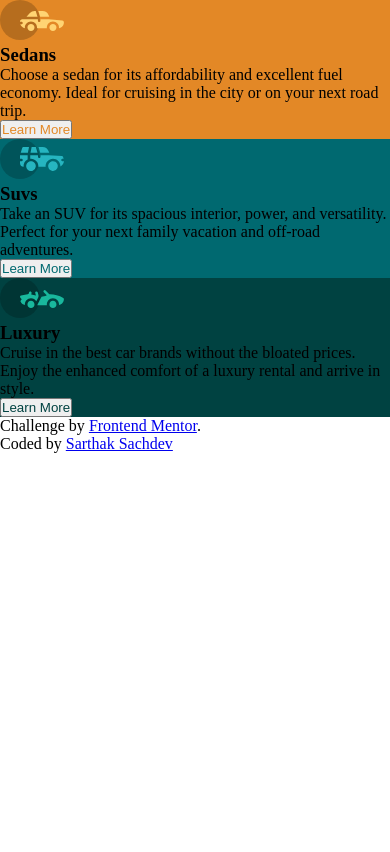
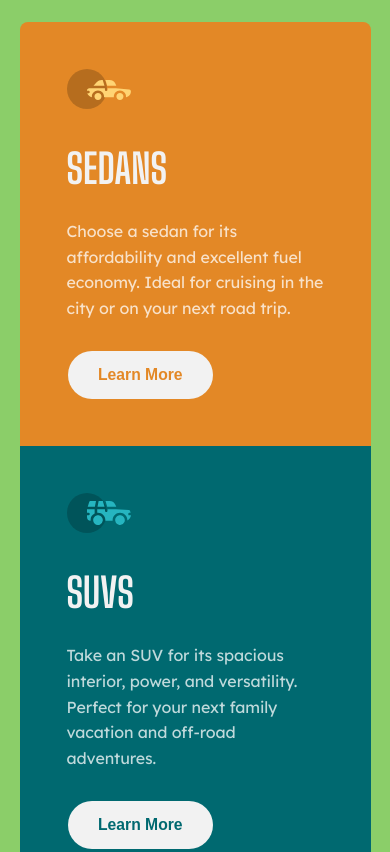
Before and after one commit to SartHak-0-Sach/Three-column-preview-card_frontend, a plain HTML site: page index.html in a window 390 px wide. Shown: the top 852 px of the page. Drawn offline with Linux system fonts and the light colour scheme.

Commit message:
Update style.css

```diff
--- a/style.css
+++ b/style.css
@@ -1,5 +1,188 @@
-*{
-    margin: 0;
-    padding: 0;
-    box-sizing: border-box;
+@import url('https://fonts.googleapis.com/css2?family=Big+Shoulders+Display:wght@700&family=Lexend+Deca&display=swap');
+
+:root {
+  /* Primary */
+  --bright-orange: hsl(31, 77%, 52%);
+  --dark-cyan: hsl(184, 100%, 22%);
+  --very-dark-cyan: hsl(179, 100%, 13%);
+  /* Neutral */
+  --transparent-white-paragraphs: hsla(0, 0%, 100%, 0.75);
+  --very-light-gray-background-headings-buttons: hsl(0, 0%, 95%);
+  --main-font-family: 'Lexend Deca', sans-serif;
+  --secondary-font-family: 'Big Shoulders Display', sans-serif;
 }
+
+html {
+  font-size: 62.5%;
+}
+
+*,
+::before,
+::after {
+  margin: 0;
+  padding: 0;
+  box-sizing: border-box;
+}
+
+.body {
+  position: relative;
+  background: var(--very-light-gray-background-headings-buttons);
+  height: 100vh;
+  font-family: var(--main-font-family);
+  overflow: hidden;
+  background-color: rgb(139, 206, 105);
+}
+
+.main {
+  width: 100%;
+  height: 100%;
+  display: flex;
+  justify-content: center;
+  align-items: center;
+  margin-top: 2.2rem;
+}
+
+.feature {
+  display: flex;
+  width: 920px;
+  border-radius: 0.8em;
+  overflow: hidden;
+}
+
+.feature__content {
+  position: relative;
+  padding: 4.7em;
+  flex: 1;
+}
+
+.feature__header {
+  margin-top: 3.2rem;
+  text-transform: uppercase;
+  font-family: var(--secondary-font-family);
+  font-size: 3.48rem;
+  color: var(--very-light-gray-background-headings-buttons);
+}
+
+.feature__text {
+  margin-top: 2.6rem;
+  font-size: 1.54rem;
+  letter-spacing: -0.1px;
+  line-height: 1.6;
+  color: var(--transparent-white-paragraphs);
+}
+
+.feature__btn {
+  cursor: pointer;
+  margin-top: 8.2rem;
+  margin-left: 0.15rem;
+  font-size: 1.57rem;
+  padding: 1.5rem 3rem;
+  border-radius: 10rem;
+  border: none;
+  background: var(--very-light-gray-background-headings-buttons);
+  font-weight: 600;
+  transition: all 0.15s ease;
+}
+
+.feature__btn:hover {
+  background: transparent;
+  outline: 1px solid var(--very-light-gray-background-headings-buttons);
+}
+
+.attribution {
+  position: absolute;
+  bottom: 4rem;
+  left: 50%;
+  transform: translateX(-50%);
+  font-size: 1.1rem;
+  text-align: center;
+}
+
+.attribution a {
+  color: hsl(0, 0%, 0%);
+}
+
+@media only screen and (max-width: 935px) {
+  .feature {
+    width: 97%;
+  }
+
+  .feature__content {
+    padding: 4.7em 2em;
+  }
+}
+
+@media only screen and (max-width: 910px) {
+  .feature__content {
+    padding: 4.7em 1em;
+  }
+  .feature__text {
+    font-size: 1.5rem;
+  }
+}
+
+@media only screen and (max-width: 830px) {
+  .body {
+    display: flex;
+    flex-direction: column;
+    overflow: auto;
+  }
+
+  .main {
+    display: block;
+    height: auto;
+    margin-bottom: 2rem;
+  }
+
+  .feature {
+    width: 500px;
+    flex-direction: column;
+    margin: 0 auto;
+  }
+
+  .feature__content {
+    padding: 4.7em;
+  }
+  .feature__text {
+    font-size: 1.7rem;
+  }
+
+  .attribution {
+    position: static;
+    bottom: auto;
+    left: auto;
+    transform: none;
+    margin-top: auto;
+    align-self: center;
+    padding-bottom: 2rem;
+  }
+}
+
+@media only screen and (max-width: 550px) {
+  .feature {
+    width: 90%;
+  }
+
+  .feature__content {
+    padding: 4.7em;
+  }
+  .feature__text {
+    font-size: 1.6rem;
+  }
+
+  .feature__btn {
+    margin-top: 3rem;
+    /* margin-left: 0.15rem; */
+  }
+}
+
+@media only screen and (max-width: 350px) {
+  .feature__content {
+    padding: 4.7em;
+    text-align: center;
+  }
+
+  .feature__text {
+    font-size: 1.55rem;
+  }
+}
```
